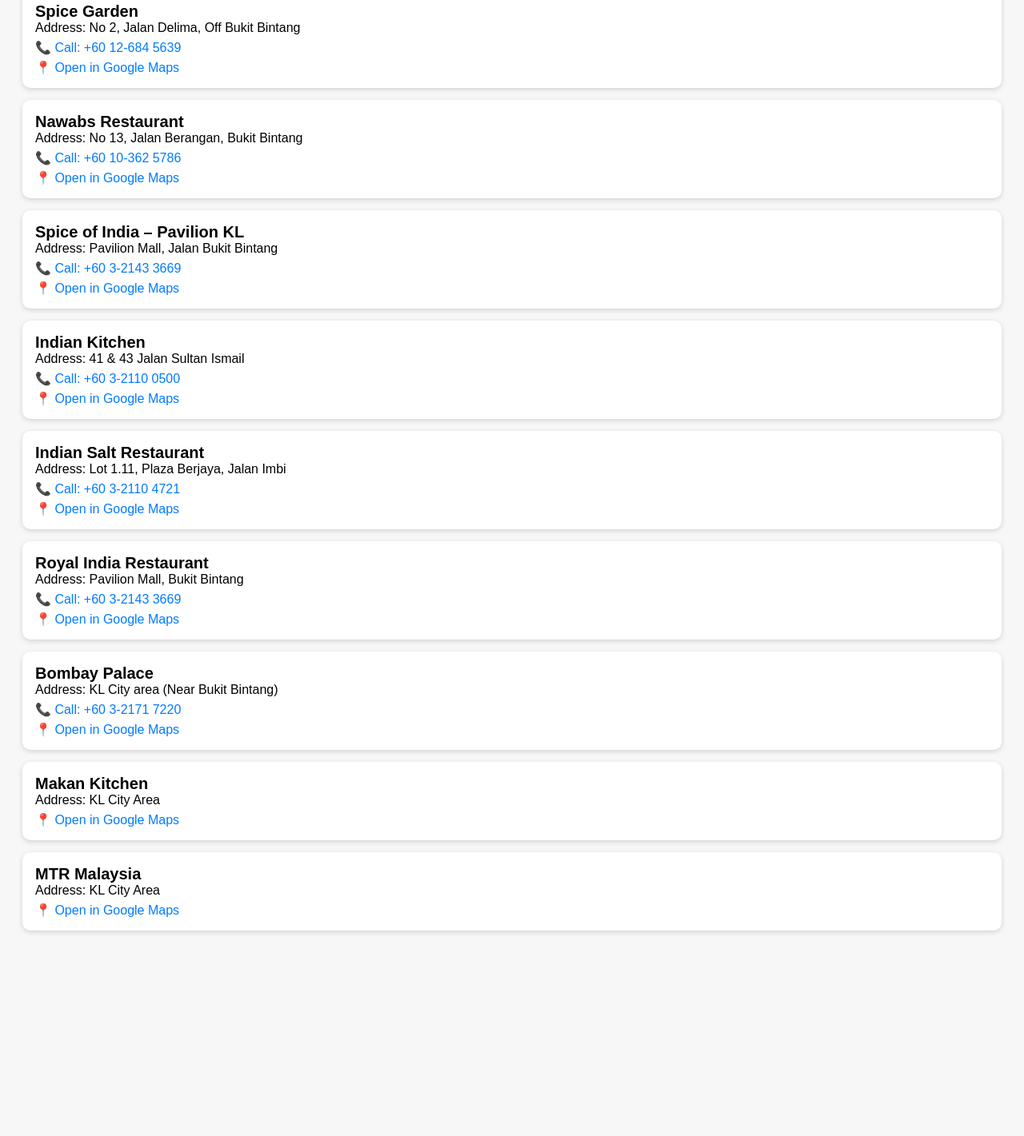
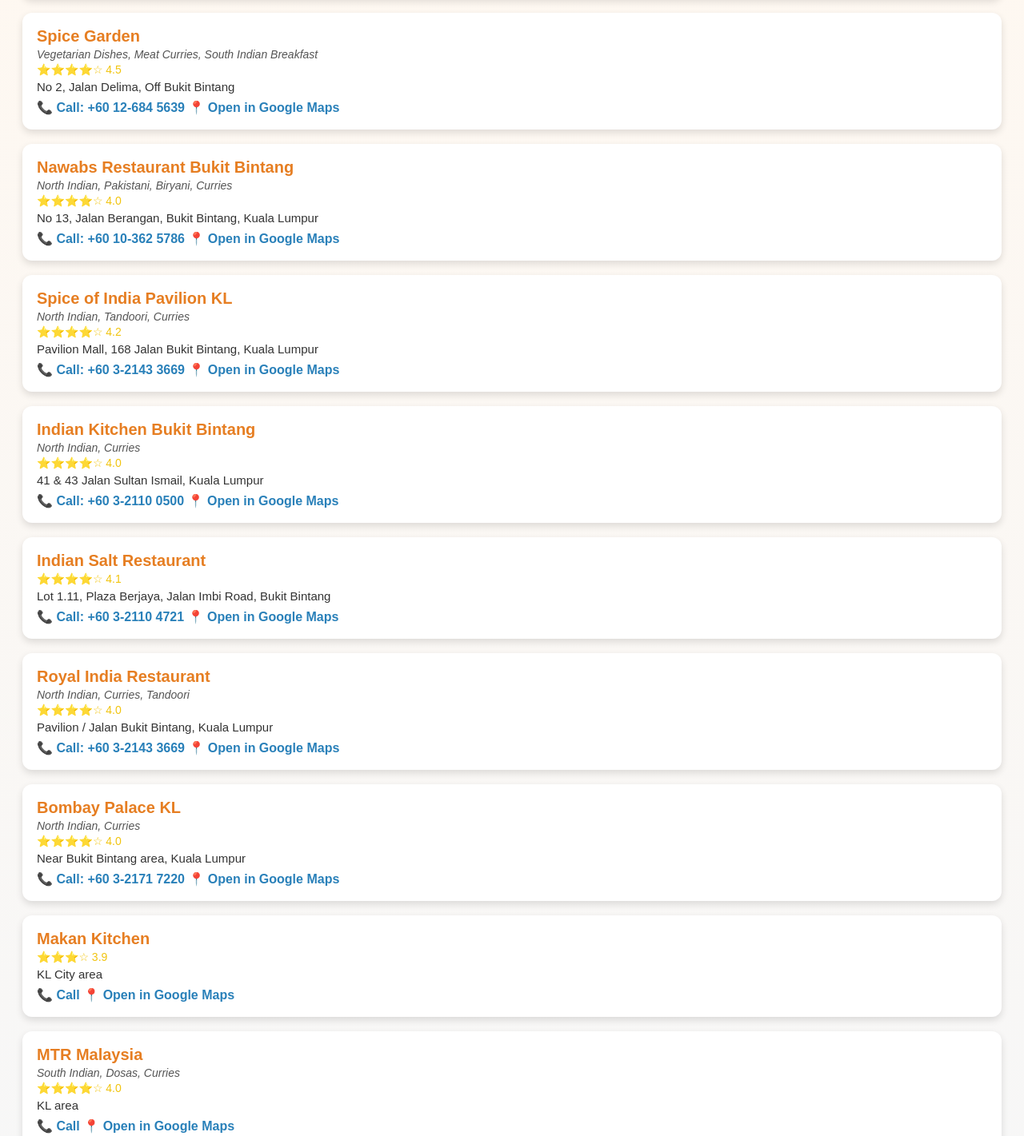
Before and after one commit to kmagar-dev/bukit-bintang, a plain HTML site: page index.html in a window 1280 px wide. Shown: the part 259-1680 px from the top of the page at 80% size. Before the commit the page ends 1466 px from the top, so only its background shows below. Drawn offline with Linux system fonts and the light colour scheme.

Commit message:
Update index.html
Added new styles

```diff
--- a/index.html
+++ b/index.html
@@ -1,22 +1,68 @@
 <!DOCTYPE html>
 <html lang="en">
 <head>
-  <meta charset="UTF-8" />
-  <meta name="viewport" content="width=device-width, initial-scale=1.0" />
+  <meta charset="UTF-8">
+  <meta name="viewport" content="width=device-width, initial-scale=1.0">
   <title>Bukit Bintang Indian Restaurants</title>
   <style>
-    body { font-family: Arial, sans-serif; background: #f7f7f7; padding: 20px; }
-    h1 { text-align: center; }
+    body {
+      font-family: 'Arial', sans-serif;
+      background: linear-gradient(to bottom, #fff8f0, #f7f7f7);
+      padding: 20px;
+    }
+    h1 {
+      text-align: center;
+      color: #d35400;
+      text-shadow: 1px 1px #f39c12;
+      margin-bottom: 25px;
+    }
     .card {
-      background: white;
-      padding: 16px;
-      margin-bottom: 15px;
-      border-radius: 10px;
-      box-shadow: 0 2px 6px rgba(0,0,0,0.15);
+      background: #fff;
+      padding: 18px;
+      margin-bottom: 18px;
+      border-radius: 12px;
+      box-shadow: 0 4px 10px rgba(0,0,0,0.12);
+      transition: transform 0.2s, box-shadow 0.2s;
     }
-    .name { font-size: 20px; font-weight: bold; }
-    a { display: block; margin-top: 6px; color: #007bff; text-decoration: none; }
-    a:hover { text-decoration: underline; }
+    .card:hover {
+      transform: translateY(-3px);
+      box-shadow: 0 6px 14px rgba(0,0,0,0.2);
+    }
+    .name {
+      font-size: 20px;
+      font-weight: bold;
+      color: #e67e22;
+    }
+    .speciality {
+      font-size: 14px;
+      color: #555;
+      margin-top: 3px;
+      font-style: italic;
+    }
+    .rating {
+      margin-top: 3px;
+      color: #f1c40f;
+      font-size: 14px;
+    }
+    .address {
+      margin-top: 5px;
+      color: #333;
+      font-size: 15px;
+    }
+    a {
+      display: inline-block;
+      margin-top: 8px;
+      color: #2980b9;
+      text-decoration: none;
+      font-weight: bold;
+      transition: color 0.2s;
+    }
+    a:hover {
+      color: #1abc9c;
+    }
+    .icon {
+      margin-right: 6px;
+    }
   </style>
 </head>
 <body>
@@ -25,7 +71,9 @@
   <!-- 1 -->
   <div class="card">
     <div class="name">Indian Empire Restaurant</div>
-    <div>Address: No. 18, Jalan Bukit Bintang, Kuala Lumpur</div>
+    <div class="speciality">North Indian, South Indian, Biryani, Curries</div>
+    <div class="rating">⭐️⭐️⭐️⭐️☆ 4.8</div>
+    <div class="address">No. 18, Jalan Bukit Bintang, Kuala Lumpur</div>
     <a href="tel:+60321100505">📞 Call: +60 3-2110 0505</a>
     <a href="https://www.google.com/maps/search/?api=1&query=Indian%20Empire%20Restaurant%20Kuala%20Lumpur" target="_blank">📍 Open in Google Maps</a>
   </div>
@@ -33,31 +81,39 @@
   <!-- 2 -->
   <div class="card">
     <div class="name">Spice Garden</div>
-    <div>Address: No 2, Jalan Delima, Off Bukit Bintang</div>
+    <div class="speciality">Vegetarian Dishes, Meat Curries, South Indian Breakfast</div>
+    <div class="rating">⭐️⭐️⭐️⭐️☆ 4.5</div>
+    <div class="address">No 2, Jalan Delima, Off Bukit Bintang</div>
     <a href="tel:+60126845639">📞 Call: +60 12-684 5639</a>
     <a href="https://www.google.com/maps/search/?api=1&query=Spice%20Garden%20Bukit%20Bintang%20Kuala%20Lumpur" target="_blank">📍 Open in Google Maps</a>
   </div>
 
   <!-- 3 -->
   <div class="card">
-    <div class="name">Nawabs Restaurant</div>
-    <div>Address: No 13, Jalan Berangan, Bukit Bintang</div>
+    <div class="name">Nawabs Restaurant Bukit Bintang</div>
+    <div class="speciality">North Indian, Pakistani, Biryani, Curries</div>
+    <div class="rating">⭐️⭐️⭐️⭐️☆ 4.0</div>
+    <div class="address">No 13, Jalan Berangan, Bukit Bintang, Kuala Lumpur</div>
     <a href="tel:+60103625786">📞 Call: +60 10-362 5786</a>
     <a href="https://www.google.com/maps/search/?api=1&query=Nawabs%20Restaurant%20Bukit%20Bintang%20Kuala%20Lumpur" target="_blank">📍 Open in Google Maps</a>
   </div>
 
   <!-- 4 -->
   <div class="card">
-    <div class="name">Spice of India – Pavilion KL</div>
-    <div>Address: Pavilion Mall, Jalan Bukit Bintang</div>
+    <div class="name">Spice of India Pavilion KL</div>
+    <div class="speciality">North Indian, Tandoori, Curries</div>
+    <div class="rating">⭐️⭐️⭐️⭐️☆ 4.2</div>
+    <div class="address">Pavilion Mall, 168 Jalan Bukit Bintang, Kuala Lumpur</div>
     <a href="tel:+60321433669">📞 Call: +60 3-2143 3669</a>
-    <a href="https://www.google.com/maps/search/?api=1&query=Spice%20of%20India%20Pavilion%20KL" target="_blank">📍 Open in Google Maps</a>
+    <a href="https://www.google.com/maps/search/?api=1&query=Spice%20of%20India%20Pavilion%20KL%20Bukit%20Bintang" target="_blank">📍 Open in Google Maps</a>
   </div>
 
   <!-- 5 -->
   <div class="card">
-    <div class="name">Indian Kitchen</div>
-    <div>Address: 41 & 43 Jalan Sultan Ismail</div>
+    <div class="name">Indian Kitchen Bukit Bintang</div>
+    <div class="speciality">North Indian, Curries</div>
+    <div class="rating">⭐️⭐️⭐️⭐️☆ 4.0</div>
+    <div class="address">41 & 43 Jalan Sultan Ismail, Kuala Lumpur</div>
     <a href="tel:+60321100500">📞 Call: +60 3-2110 0500</a>
     <a href="https://www.google.com/maps/search/?api=1&query=Indian%20Kitchen%20Bukit%20Bintang%20Kuala%20Lumpur" target="_blank">📍 Open in Google Maps</a>
   </div>
@@ -65,23 +121,29 @@
   <!-- 6 -->
   <div class="card">
     <div class="name">Indian Salt Restaurant</div>
-    <div>Address: Lot 1.11, Plaza Berjaya, Jalan Imbi</div>
+    <div class="speciality"> </div>
+    <div class="rating">⭐️⭐️⭐️⭐️☆ 4.1</div>
+    <div class="address">Lot 1.11, Plaza Berjaya, Jalan Imbi Road, Bukit Bintang</div>
     <a href="tel:+60321104721">📞 Call: +60 3-2110 4721</a>
-    <a href="https://www.google.com/maps/search/?api=1&query=Indian%20Salt%20Restaurant%20Bukit%20Bintang" target="_blank">📍 Open in Google Maps</a>
+    <a href="https://www.google.com/maps/search/?api=1&query=Indian%20Salt%20Restaurant%20Bukit%20Bintang%20Kuala%20Lumpur" target="_blank">📍 Open in Google Maps</a>
   </div>
 
   <!-- 7 -->
   <div class="card">
     <div class="name">Royal India Restaurant</div>
-    <div>Address: Pavilion Mall, Bukit Bintang</div>
+    <div class="speciality">North Indian, Curries, Tandoori</div>
+    <div class="rating">⭐️⭐️⭐️⭐️☆ 4.0</div>
+    <div class="address">Pavilion / Jalan Bukit Bintang, Kuala Lumpur</div>
     <a href="tel:+60321433669">📞 Call: +60 3-2143 3669</a>
-    <a href="https://www.google.com/maps/search/?api=1&query=Royal%20India%20Restaurant%20Kuala%20Lumpur" target="_blank">📍 Open in Google Maps</a>
+    <a href="https://www.google.com/maps/search/?api=1&query=Royal%20India%20Restaurant%20Bukit%20Bintang%20Kuala%20Lumpur" target="_blank">📍 Open in Google Maps</a>
   </div>
 
   <!-- 8 -->
   <div class="card">
-    <div class="name">Bombay Palace</div>
-    <div>Address: KL City area (Near Bukit Bintang)</div>
+    <div class="name">Bombay Palace KL</div>
+    <div class="speciality">North Indian, Curries</div>
+    <div class="rating">⭐️⭐️⭐️⭐️☆ 4.0</div>
+    <div class="address">Near Bukit Bintang area, Kuala Lumpur</div>
     <a href="tel:+60321717220">📞 Call: +60 3-2171 7220</a>
     <a href="https://www.google.com/maps/search/?api=1&query=Bombay%20Palace%20Kuala%20Lumpur" target="_blank">📍 Open in Google Maps</a>
   </div>
@@ -89,14 +151,20 @@
   <!-- 9 -->
   <div class="card">
     <div class="name">Makan Kitchen</div>
-    <div>Address: KL City Area</div>
+    <div class="speciality"> </div>
+    <div class="rating">⭐️⭐️⭐️☆ 3.9</div>
+    <div class="address">KL City area</div>
+    <a href="#">📞 Call</a>
     <a href="https://www.google.com/maps/search/?api=1&query=Makan%20Kitchen%20Kuala%20Lumpur" target="_blank">📍 Open in Google Maps</a>
   </div>
 
   <!-- 10 -->
   <div class="card">
     <div class="name">MTR Malaysia</div>
-    <div>Address: KL City Area</div>
+    <div class="speciality">South Indian, Dosas, Curries</div>
+    <div class="rating">⭐️⭐️⭐️⭐️☆ 4.0</div>
+    <div class="address">KL area</div>
+    <a href="#">📞 Call</a>
     <a href="https://www.google.com/maps/search/?api=1&query=MTR%20Malaysia%20Kuala%20Lumpur" target="_blank">📍 Open in Google Maps</a>
   </div>
 
```
